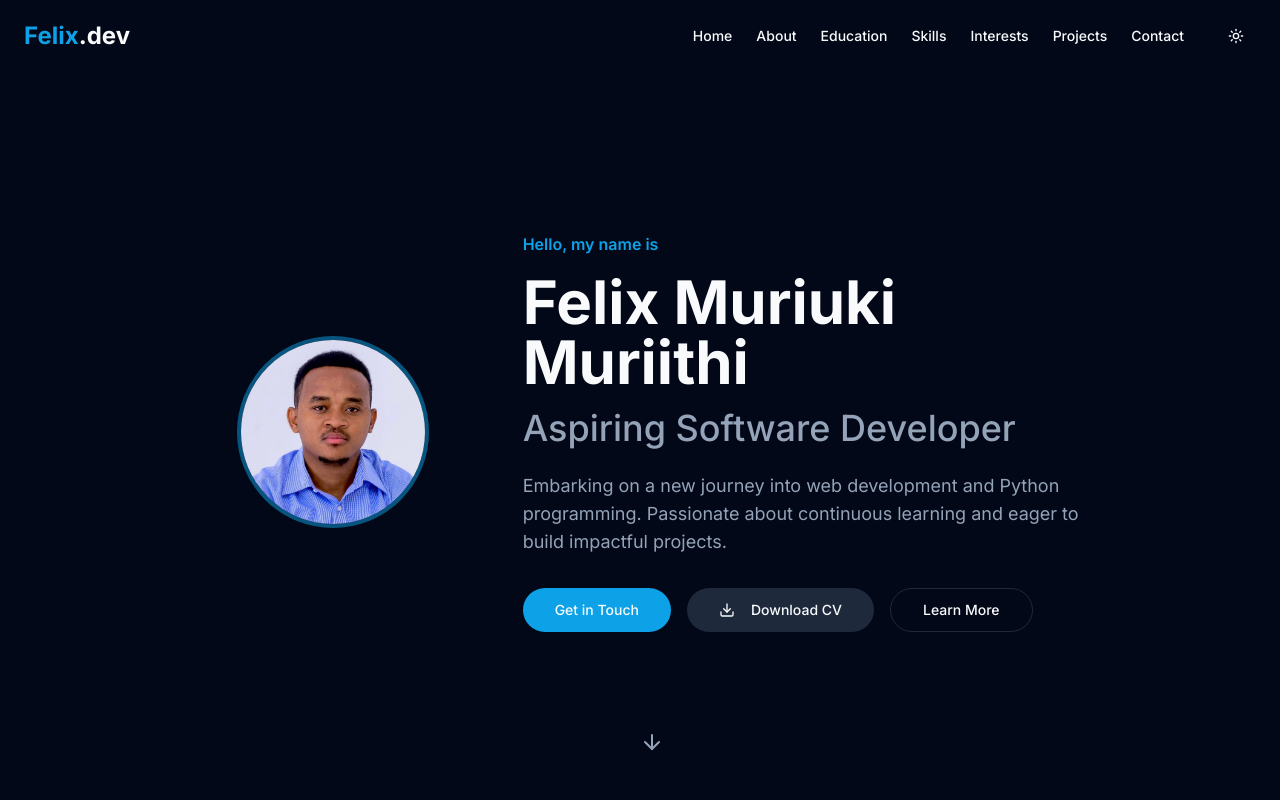
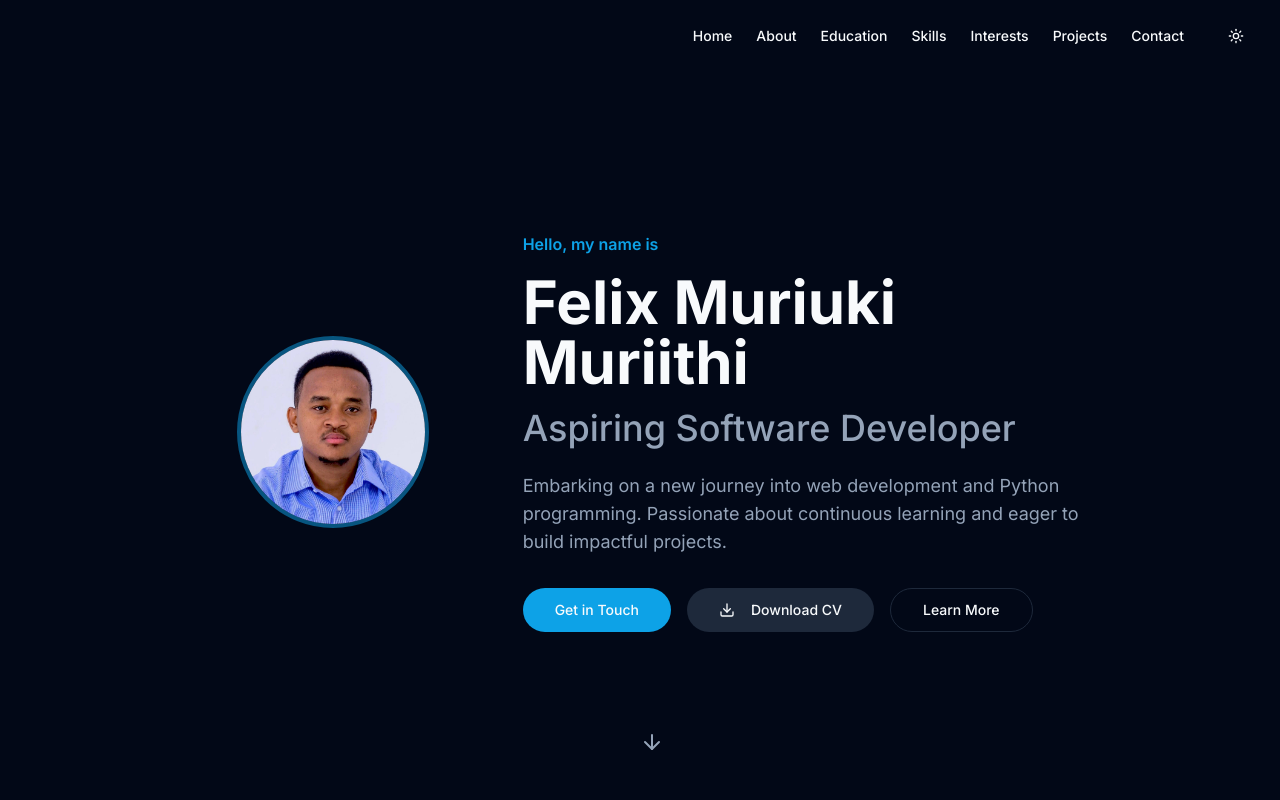
Before and after one commit to Fmmuriuki/muriuki-muriithi-portfolio-site, a React (Vite) app: page / in a window 1280 px wide. Shown: the top 800 px of the page. Built offline with nearby package versions, Linux system fonts and the light colour scheme.

Commit message:
Remove Felix.dev from Navbar
Remove the Felix.dev text from the top corner of the navbar.

```diff
--- a/src/components/Footer.tsx
+++ b/src/components/Footer.tsx
@@ -1,4 +1,3 @@
-
 import { Github, Linkedin, Mail } from "lucide-react";
 
 export function Footer() {
@@ -8,11 +7,7 @@ export function Footer() {
     <footer className="bg-secondary/50 dark:bg-secondary/10 py-10">
       <div className="container mx-auto px-4 md:px-6">
         <div className="flex flex-col items-center">
-          <div className="mb-6">
-            <a href="#home" className="text-2xl font-bold text-primary">
-              Felix<span className="text-foreground">.dev</span>
-            </a>
-          </div>
+          <div className="mb-6"></div>
 
           <div className="flex items-center gap-4 mb-6">
             <a
--- a/src/components/Navbar.tsx
+++ b/src/components/Navbar.tsx
@@ -1,4 +1,3 @@
-
 import { useState, useEffect } from "react";
 import { Menu, X } from "lucide-react";
 import { Button } from "@/components/ui/button";
@@ -35,11 +34,8 @@ export function Navbar() {
     <nav className={`fixed top-0 left-0 right-0 z-50 transition-all duration-300 ${scrolled ? "bg-background/90 backdrop-blur-md shadow-sm" : "bg-transparent"}`}>
       <div className="container mx-auto px-4 md:px-6 py-4">
         <div className="flex items-center justify-between">
-          <a href="#home" className="text-2xl font-bold text-primary">
-            Felix<span className="text-foreground">.dev</span>
-          </a>
+          <div></div>
 
-          {/* Desktop Menu */}
           <div className="hidden md:flex items-center space-x-8">
             <div className="flex items-center space-x-6">
               {navLinks.map((link) => (
@@ -55,7 +51,6 @@ export function Navbar() {
             <ThemeToggle />
           </div>
 
-          {/* Mobile Menu Button */}
           <div className="md:hidden flex items-center space-x-2">
             <ThemeToggle />
             <Button variant="ghost" size="icon" onClick={toggleMenu} className="h-10 w-10">
@@ -69,7 +64,6 @@ export function Navbar() {
         </div>
       </div>
 
-      {/* Mobile Menu */}
       {isMenuOpen && (
         <div className="md:hidden bg-background border-t">
           <div className="container mx-auto px-4 py-4">
```
